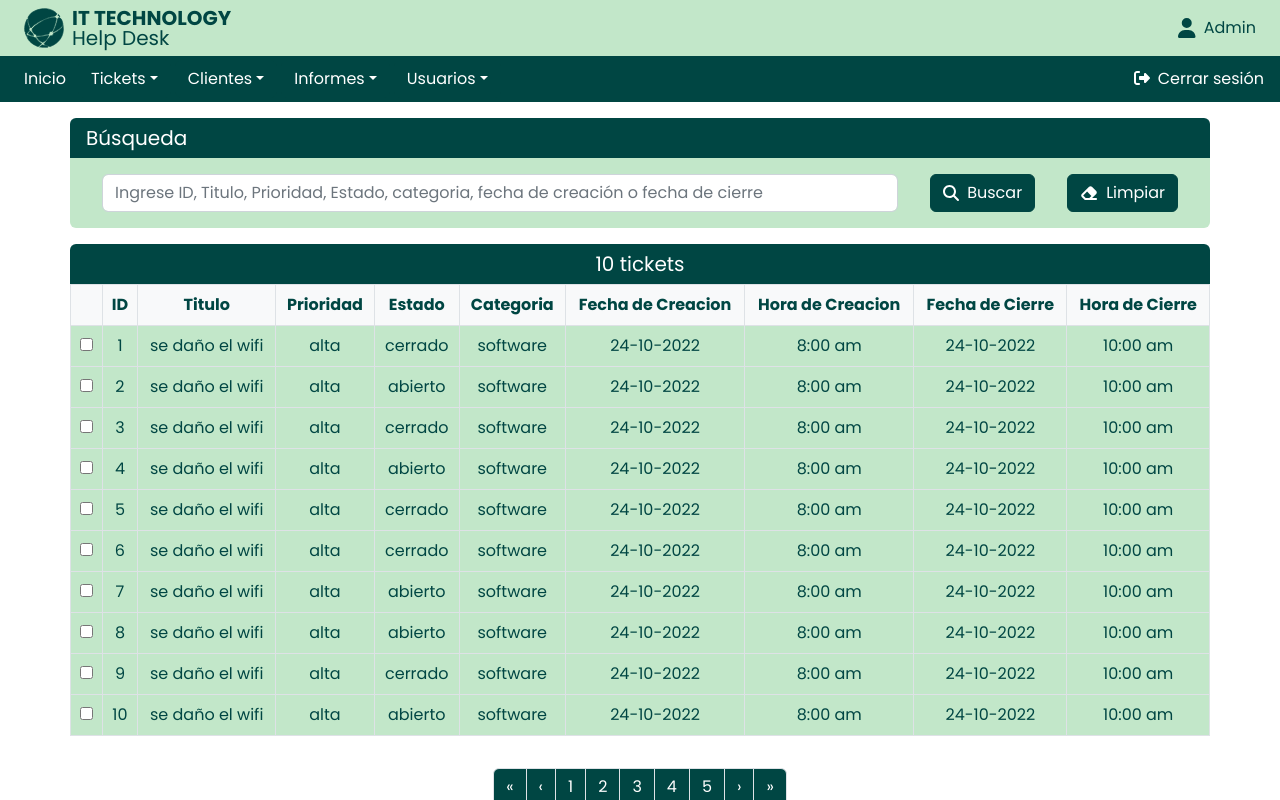
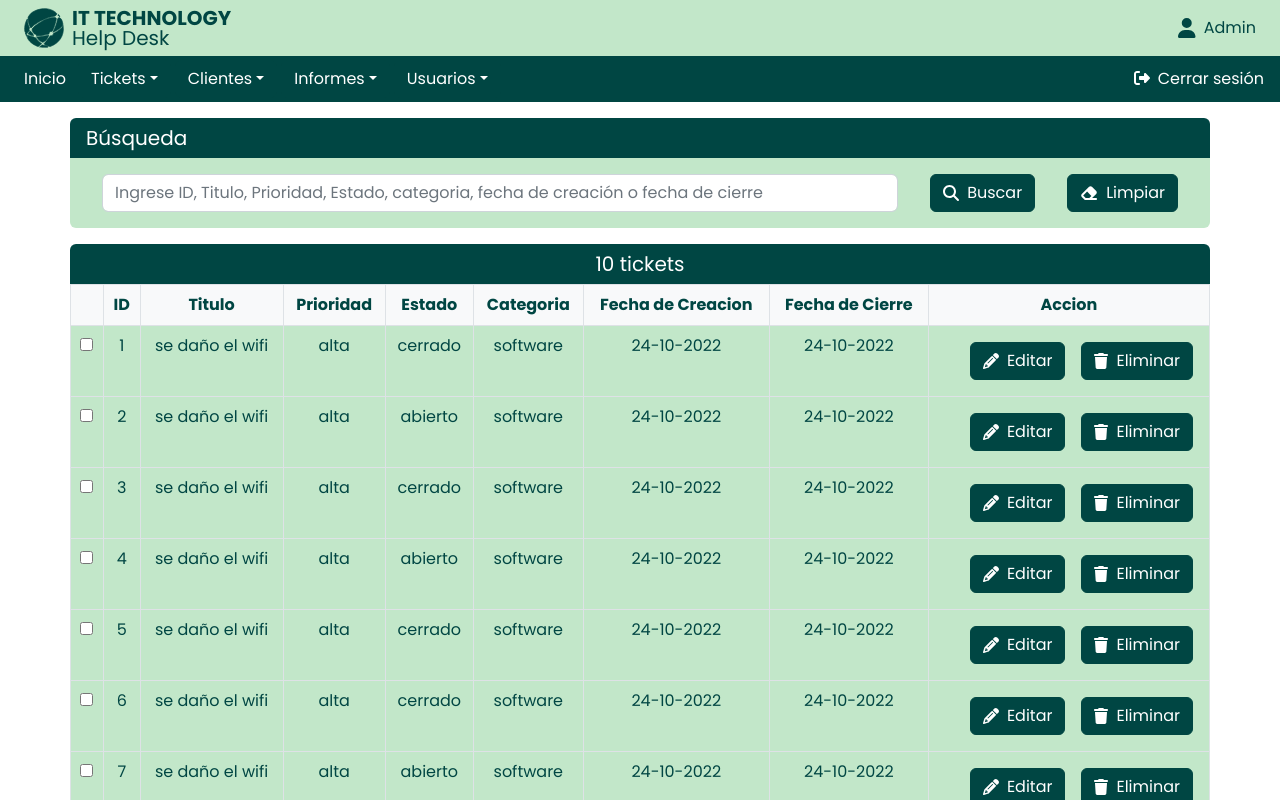
Before and after one commit to sebastianiv21/it-helpdesk, a React (Create React App) app in the folder client/: page /listado-tickets in a window 1280 px wide. Shown: the top 800 px of the page. Built offline with nearby package versions, Linux system fonts and the light colour scheme.

Commit message:
modificaciones en modulo ticket

```diff
--- a/client/src/components/FilaTicket.jsx
+++ b/client/src/components/FilaTicket.jsx
@@ -1,3 +1,6 @@
+import {faPencil,faTrash} from "@fortawesome/free-solid-svg-icons";
+import Boton from "../components/Boton"
+import { FontAwesomeIcon } from "@fortawesome/react-fontawesome";
 const FilaTicket = ({
     id,
     titulo,
@@ -5,9 +8,8 @@ const FilaTicket = ({
     estado,
     categoria,
     fechadecreacion,
-    horadecreacion,
     fechadecierre,
-    horadecierre,
+    accion,
   }) => {
     return (
       <tr>
@@ -20,9 +22,25 @@ const FilaTicket = ({
             <td>{estado}</td>
             <td>{categoria}</td>
             <td>{fechadecreacion}</td>
-            <td>{horadecreacion}</td>
             <td>{fechadecierre}</td>
-            <td>{horadecierre}</td>
+            <td>{accion}
+            <div className="d-flex justify-content-end">
+            <Boton
+            icono={faPencil}
+            colorBtn='primary'
+            colorTxt='white'
+            texto='Editar'
+            estilos='d-flex align-items-center m-2'
+          />
+          <Boton
+            icono={faTrash}
+            colorBtn='primary'
+            colorTxt='white'
+            texto='Eliminar   '
+            estilos='d-flex align-items-center m-2'
+          />
+            </div>
+          </td>
       </tr>
     )
   }
--- a/client/src/pages/ListadoTickets.jsx
+++ b/client/src/pages/ListadoTickets.jsx
@@ -30,9 +30,8 @@ const ListadoTickets = () => {
       estado={item.estado}
       categoria={item.categoria}
       fechadecreacion={item.fechadecreacion}
-      horadecreacion={item.horadecreacion}
       fechadecierre={item.fechadecierre}
-      horadecierre={item.horadecierre}
+      accion={item.accion}
     />
   ))
   return (
@@ -86,9 +85,8 @@ const ListadoTickets = () => {
               <th>Estado</th>
               <th>Categoria</th>
               <th>Fecha de Creacion</th>
-              <th>Hora de Creacion</th>
               <th>Fecha de Cierre</th>
-              <th>Hora de Cierre</th>
+              <th>Accion</th>
             </tr>
           </thead>
           <tbody className='bg-secondary text-primary'>{listaTickets}</tbody>
--- a/client/src/shared/ListadoTicketData.js
+++ b/client/src/shared/ListadoTicketData.js
@@ -6,9 +6,7 @@ const ListadoTicketData = [
     estado: 'cerrado',
     categoria: 'software',
     fechadecreacion: '24-10-2022',
-    horadecreacion: '8:00 am',
     fechadecierre: '24-10-2022',
-    horadecierre: '10:00 am',
 
   },
   {
@@ -18,9 +16,7 @@ const ListadoTicketData = [
     estado: 'abierto',
     categoria: 'software',
     fechadecreacion: '24-10-2022',
-    horadecreacion: '8:00 am',
     fechadecierre: '24-10-2022',
-    horadecierre: '10:00 am',
   },
   {
     id: 3,
@@ -29,9 +25,7 @@ const ListadoTicketData = [
     estado: 'cerrado',
     categoria: 'software',
     fechadecreacion: '24-10-2022',
-    horadecreacion: '8:00 am',
     fechadecierre: '24-10-2022',
-    horadecierre: '10:00 am',
   },
   {
     id: 4,
@@ -40,9 +34,7 @@ const ListadoTicketData = [
     estado: 'abierto',
     categoria: 'software',
     fechadecreacion: '24-10-2022',
-    horadecreacion: '8:00 am',
     fechadecierre: '24-10-2022',
-    horadecierre: '10:00 am',
   },
   {
     id: 5,
@@ -51,9 +43,7 @@ const ListadoTicketData = [
     estado: 'cerrado',
     categoria: 'software',
     fechadecreacion: '24-10-2022',
-    horadecreacion: '8:00 am',
     fechadecierre: '24-10-2022',
-    horadecierre: '10:00 am',
   },
   {
     id: 6,
@@ -62,9 +52,7 @@ const ListadoTicketData = [
     estado: 'cerrado',
     categoria: 'software',
     fechadecreacion: '24-10-2022',
-    horadecreacion: '8:00 am',
     fechadecierre: '24-10-2022',
-    horadecierre: '10:00 am',
   },
   {
     id: 7,
@@ -73,9 +61,7 @@ const ListadoTicketData = [
     estado: 'abierto',
     categoria: 'software',
     fechadecreacion: '24-10-2022',
-    horadecreacion: '8:00 am',
     fechadecierre: '24-10-2022',
-    horadecierre: '10:00 am',
   },
   {
     id: 8,
@@ -84,9 +70,7 @@ const ListadoTicketData = [
     estado: 'abierto',
     categoria: 'software',
     fechadecreacion: '24-10-2022',
-    horadecreacion: '8:00 am',
     fechadecierre: '24-10-2022',
-    horadecierre: '10:00 am',
   },
   {
     id: 9,
@@ -95,9 +79,7 @@ const ListadoTicketData = [
     estado: 'cerrado',
     categoria: 'software',
     fechadecreacion: '24-10-2022',
-    horadecreacion: '8:00 am',
     fechadecierre: '24-10-2022',
-    horadecierre: '10:00 am',
   },
   {
     id: 10,
@@ -106,9 +88,7 @@ const ListadoTicketData = [
     estado: 'abierto',
     categoria: 'software',
     fechadecreacion: '24-10-2022',
-    horadecreacion: '8:00 am',
     fechadecierre: '24-10-2022',
-    horadecierre: '10:00 am',
   },
 ]
 
```
